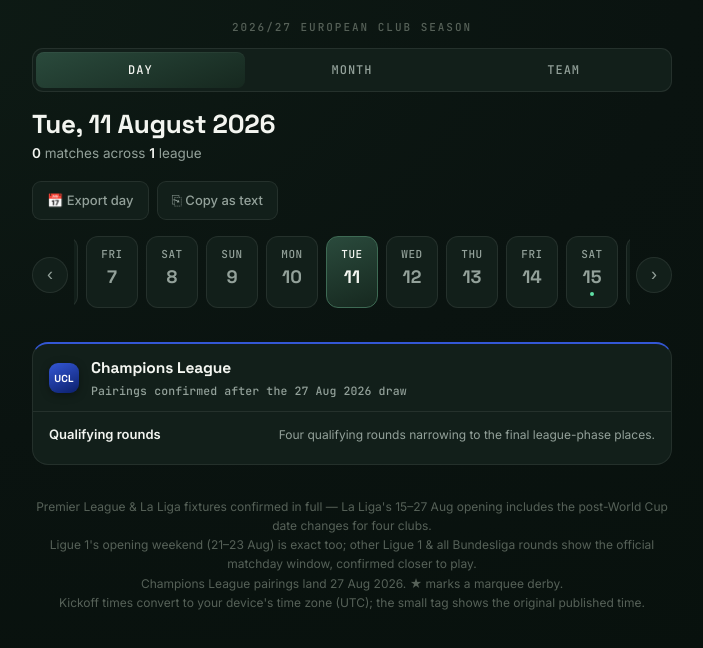
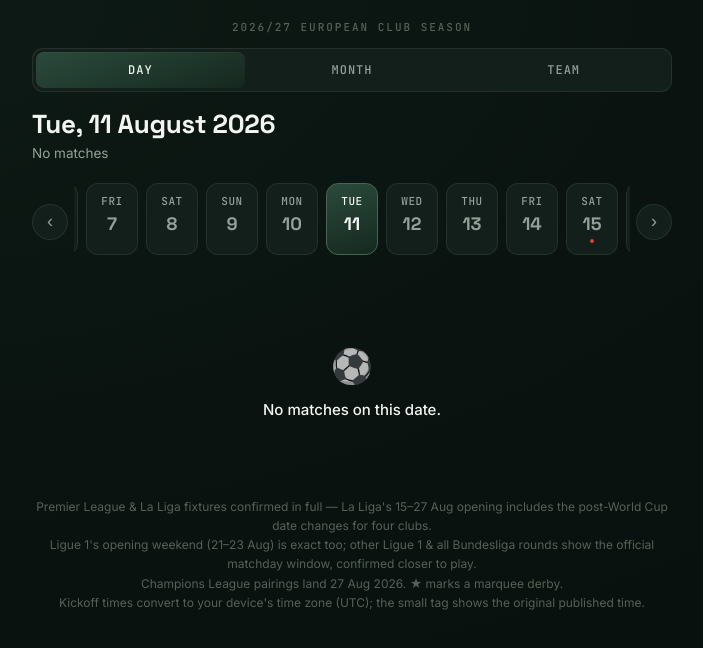
Before and after one commit to smakthe/football-schedule, a React (Vite) app: page / in a window 1280 px wide. Shown: the top 648 px of the page, without its empty margins (288-991 px from the left). Built offline with nearby package versions, Linux system fonts and the light colour scheme.

Commit message:
Removed UCL

```diff
--- a/src/App.jsx
+++ b/src/App.jsx
@@ -107,19 +107,19 @@
           <div key={selectedDate + "-top"} className={`day-transition slide-${slideDir}`}>
             <div className="headline-row">
               <h1 className="headline">{longDate(selectedDate)}</h1>
+              {!isEmpty && (
+                <div className="day-actions">
+                  <button className="action-btn" onClick={handleCopyDay}>{copied ? "\u2713 Copied" : "\u2398 Copy"}</button>
+                  <button className="action-btn" onClick={exportDay}>&#128197; Export</button>
+                </div>
+              )}
             </div>
             <p className="summary-line">
               {isEmpty && totalMatches === 0
-                ? "No mathes"
+                ? "No matches"
                 : <><b>{totalMatches}</b> {totalMatches === 1 ? "match" : "matches"} across <b>{activeLeagueCount + (activeUclRounds.length ? 1 : 0)}</b> {(activeLeagueCount + (activeUclRounds.length ? 1 : 0)) === 1 ? "league" : "leagues"}</>
               }
             </p>
-            {!isEmpty && (
-              <div className="day-actions">
-                <button className="action-btn" onClick={exportDay}>&#128197; Export day</button>
-                <button className="action-btn" onClick={handleCopyDay}>{copied ? "\u2713 Copied" : "\u2398 Copy as text"}</button>
-              </div>
-            )}
           </div>
           <DateStrip
             selected={selectedDate}
--- a/src/components/DateStrip.jsx
+++ b/src/components/DateStrip.jsx
@@ -1,6 +1,7 @@
 import React, { useRef, useState, useMemo, useEffect } from 'react';
 import { MIN_DATE, MAX_DATE, WD_S } from '../data/constants.js';
 import { addDays, clampISO, fromISO, cellLabel } from '../utils/dates.js';
+import CalendarDots from './CalendarDots.jsx';
 
 export default function DateStrip({ selected, onSelect, matchDateSet, dayInfo }) {
   const scrollerRef = useRef(null);
@@ -63,7 +64,11 @@
             >
               <span className="day-wd" aria-hidden="true">{WD_S[d.getDay()]}</span>
               <span className="day-num" aria-hidden="true">{d.getDate()}</span>
-              <span className={"day-dot" + (hasMatch ? " on" : "")} aria-hidden="true" />
+              {dayInfo[iso]?.c?.length > 0 ? (
+                <CalendarDots ids={dayInfo[iso].c} />
+              ) : (
+                <span className="day-dot" aria-hidden="true" />
+              )}
             </button>
           );
         })}
--- a/src/components/TeamDetailView.jsx
+++ b/src/components/TeamDetailView.jsx
@@ -110,7 +110,7 @@
         <>
           <NextFixtureCard f={next} teamId={teamId} onPick={onPick} />
           <button className="action-btn" style={{ marginTop: 16, width: '100%', justifyContent: 'center' }} onClick={exportSeason}>
-            &#128197; Export remaining schedule ({upcoming.length}) to calendar
+            &#128197; Export full schedule ({upcoming.length} matches)
           </button>
           {later.length > 0 && (
             <>
--- a/src/index.css
+++ b/src/index.css
@@ -66,7 +66,7 @@
 
 .headline-row {
   display: flex;
-  align-items: baseline;
+  align-items: center;
   justify-content: space-between;
   gap: 10px;
   margin-bottom: 4px;
@@ -101,7 +101,7 @@
 }
 .summary-line b { color: var(--text); font-weight: 600; }
 
-.day-actions { display: flex; gap: 8px; margin-bottom: 14px; flex-wrap: wrap; }
+.day-actions { display: flex; gap: 8px; flex-wrap: wrap; }
 .action-btn {
   font-family: 'Inter', sans-serif;
   font-size: 13px; /* Slightly larger for tap target */
```
Also changed, not shown: src/data/fixtures.json (+1 -1 lines).
